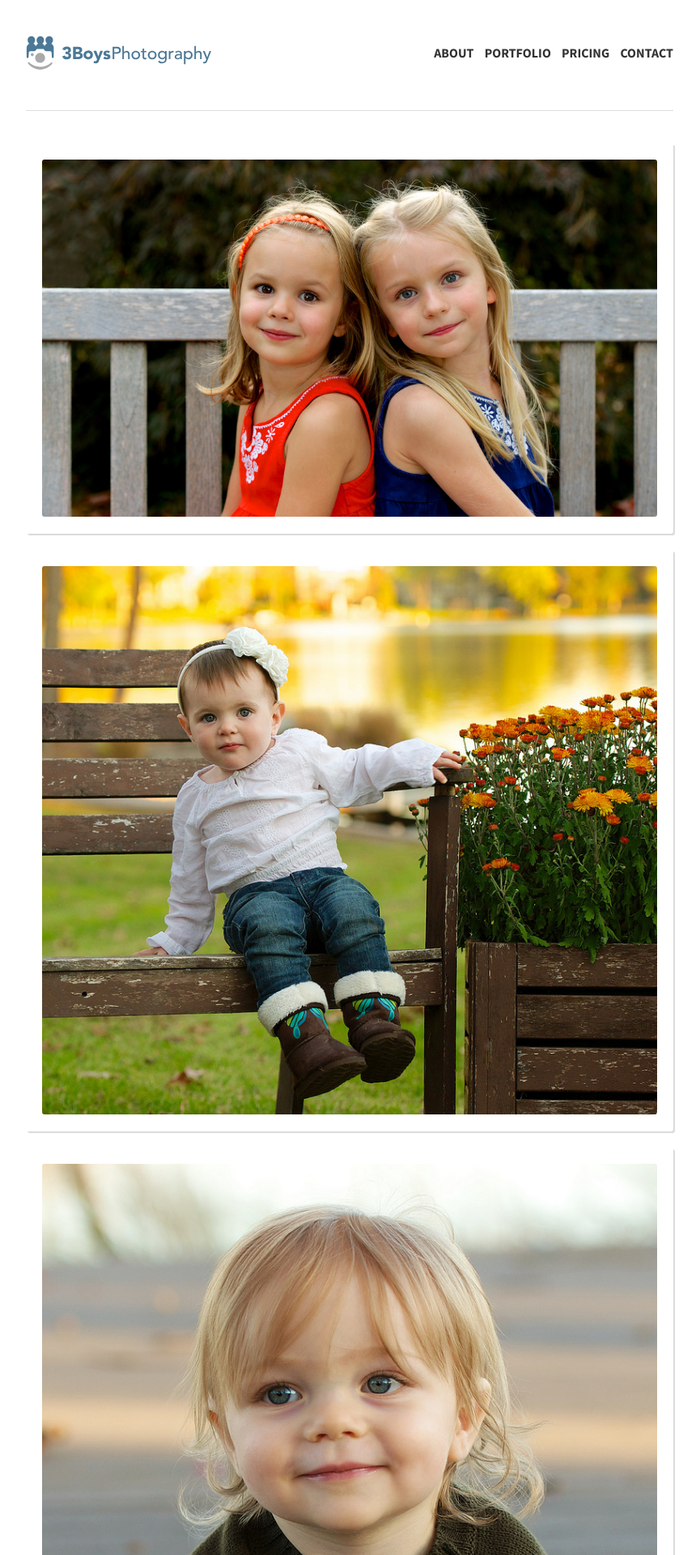
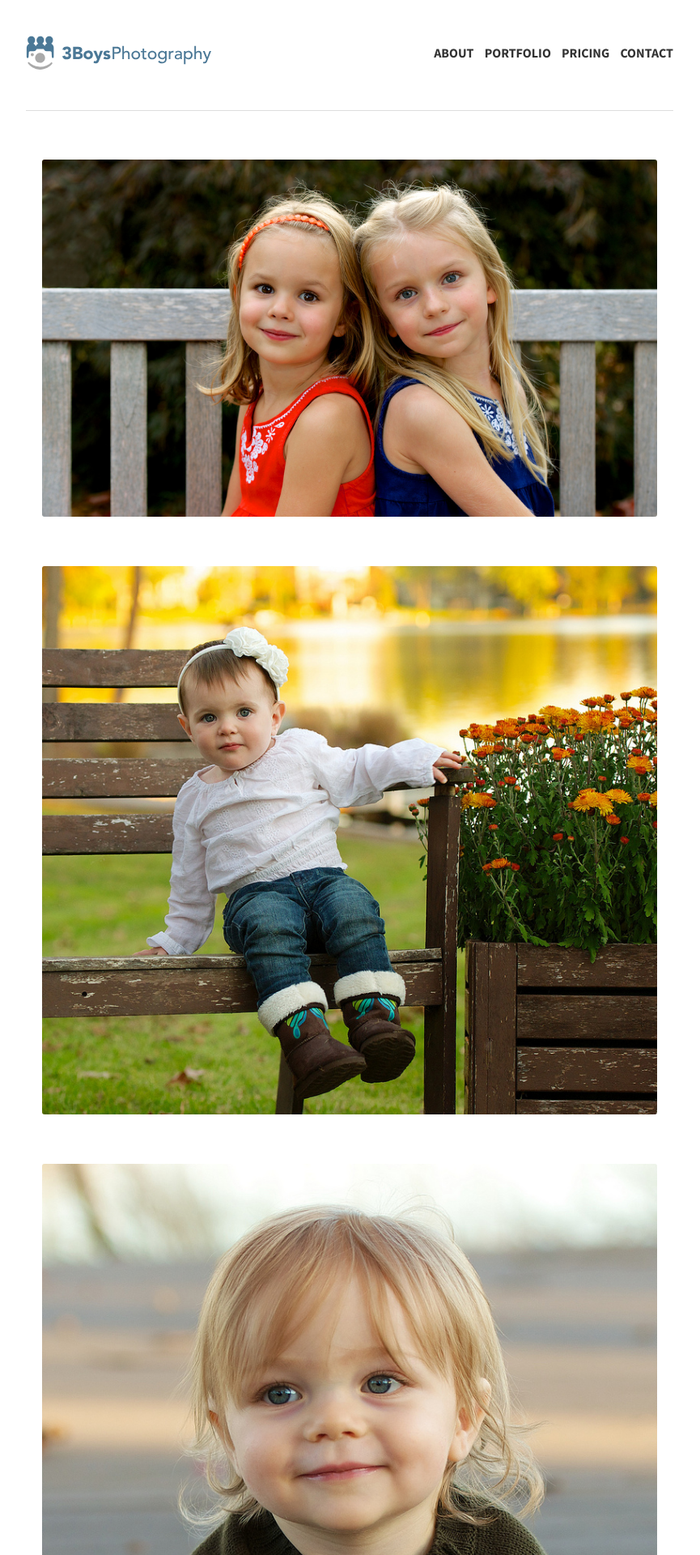
Before and after one commit to 3boysphotography/3boysphotography.github.io, a Jekyll site: the page built from portfolio/index.md, in a window 1280 px wide. Shown: the top 1920 px of the page at 81% size, without its empty margins (208-1073 px from the left). Built offline with Jekyll 4.4.1, drawn with Linux system fonts in a browser that asks for light colours; Markdown is read by kramdown in place of the engine named in the settings.

Commit message:
Test border around pics

```diff
--- a/css/smplgrd.css
+++ b/css/smplgrd.css
@@ -95,8 +95,6 @@ img {
 .content p:first-child { margin-top: 0; }
 .w-photo {
   background-color: #ffffff;
-  border-radius: 3px;
-  box-shadow: 2px 2px 1px rgba(0, 0, 0, 0.15);
   padding: 10px 10px 5px;
 }
 .photo-img { border-radius: 3px; }
```
